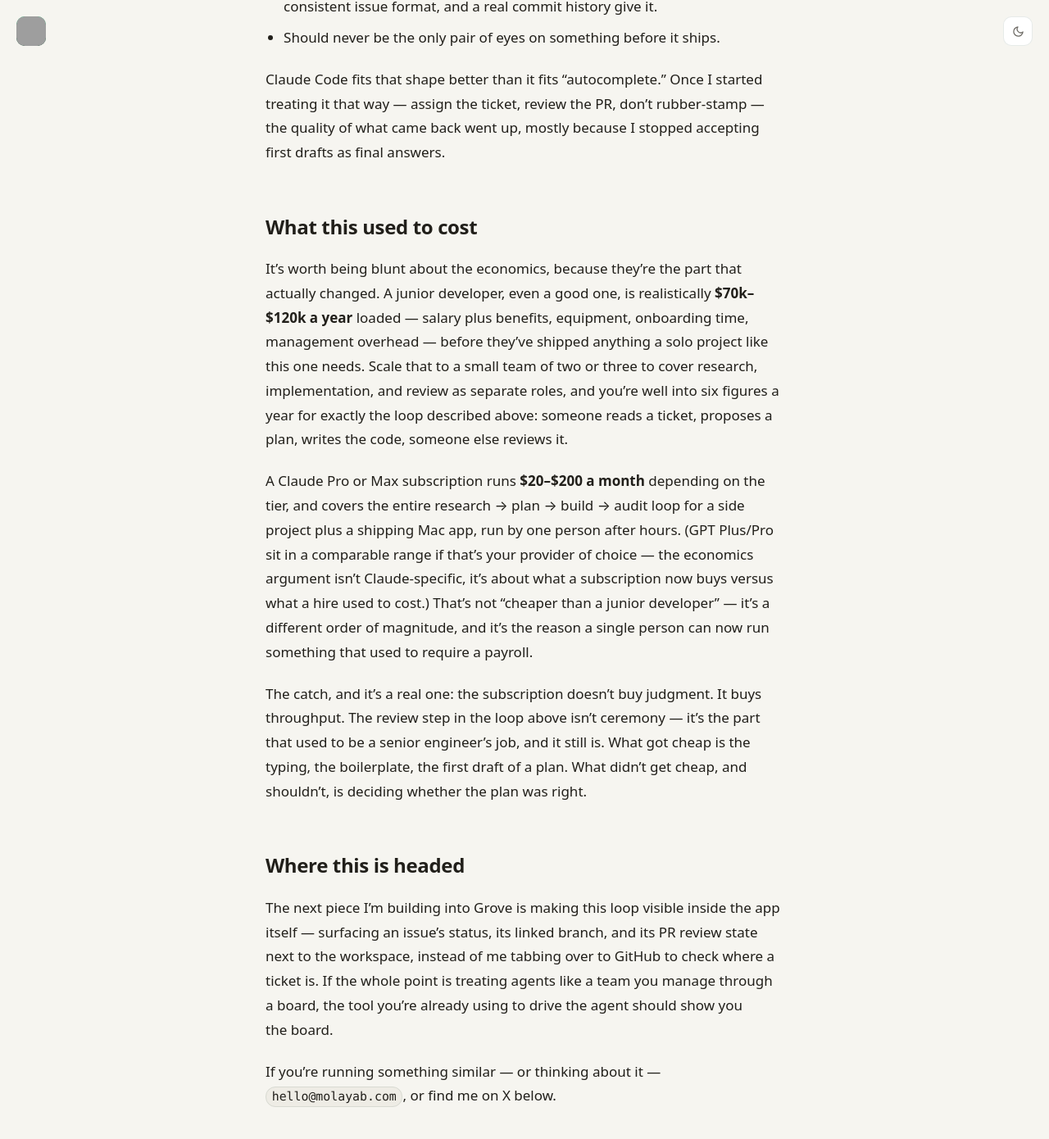
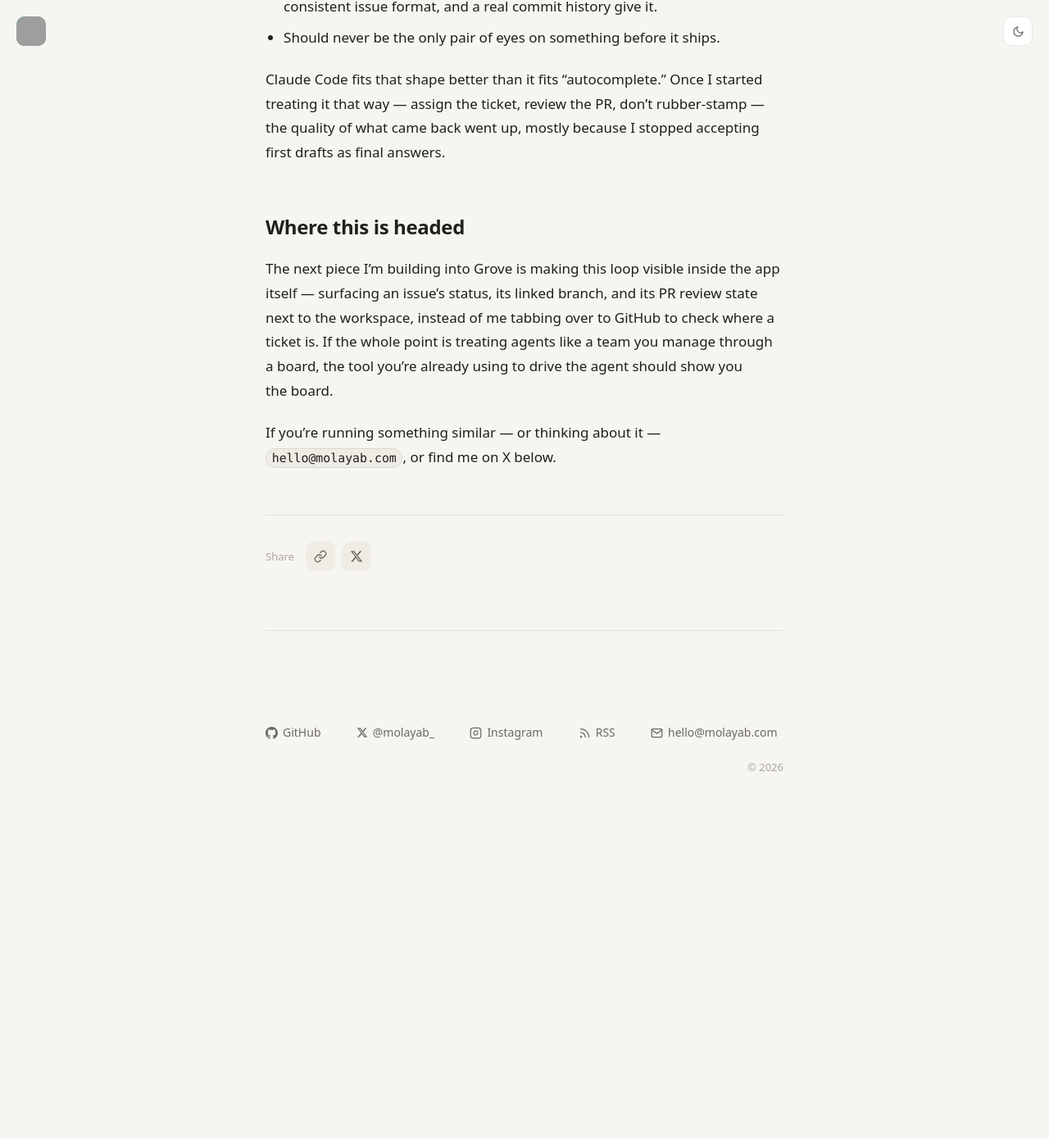
Before and after one commit to molayab/molayab.github.io, a Jekyll site: the page built from _posts/2026-07-27-ai-agent-dev-team.md, in a window 1280 px wide and 1400 px high, scrolled down 3298 px. Shown: the top 1390 px of the window at 82% size. Built offline with Jekyll 4.4.1, drawn with Linux system fonts in a browser that asks for light colours; after the commit the page ends 4325 px from its top, so only the background shows below that; grey boxes are pictures that could not be loaded.

Commit message:
Remove economics section from ai-agent-dev-team post (#18)
Drop the "What this used to cost" section comparing junior developer
salaries to a Claude subscription.

Co-authored-by: Claude <noreply@anthropic.com>

```diff
--- a/_posts/2026-07-27-ai-agent-dev-team.md
+++ b/_posts/2026-07-27-ai-agent-dev-team.md
@@ -39,14 +39,6 @@ The mental model I started with — AI as a fancy autocomplete, finishing lines
 
 Claude Code fits that shape better than it fits "autocomplete." Once I started treating it that way — assign the ticket, review the PR, don't rubber-stamp — the quality of what came back went up, mostly because I stopped accepting first drafts as final answers.
 
-## What this used to cost
-
-It's worth being blunt about the economics, because they're the part that actually changed. A junior developer, even a good one, is realistically **$70k–$120k a year** loaded — salary plus benefits, equipment, onboarding time, management overhead — before they've shipped anything a solo project like this one needs. Scale that to a small team of two or three to cover research, implementation, and review as separate roles, and you're well into six figures a year for exactly the loop described above: someone reads a ticket, proposes a plan, writes the code, someone else reviews it.
-
-A Claude Pro or Max subscription runs **$20–$200 a month** depending on the tier, and covers the entire research → plan → build → audit loop for a side project plus a shipping Mac app, run by one person after hours. (GPT Plus/Pro sit in a comparable range if that's your provider of choice — the economics argument isn't Claude-specific, it's about what a subscription now buys versus what a hire used to cost.) That's not "cheaper than a junior developer" — it's a different order of magnitude, and it's the reason a single person can now run something that used to require a payroll.
-
-The catch, and it's a real one: the subscription doesn't buy judgment. It buys throughput. The review step in the loop above isn't ceremony — it's the part that used to be a senior engineer's job, and it still is. What got cheap is the typing, the boilerplate, the first draft of a plan. What didn't get cheap, and shouldn't, is deciding whether the plan was right.
-
 ## Where this is headed
 
 The next piece I'm building into Grove is making this loop visible inside the app itself — surfacing an issue's status, its linked branch, and its PR review state next to the workspace, instead of me tabbing over to GitHub to check where a ticket is. If the whole point is treating agents like a team you manage through a board, the tool you're already using to drive the agent should show you the board.
```
